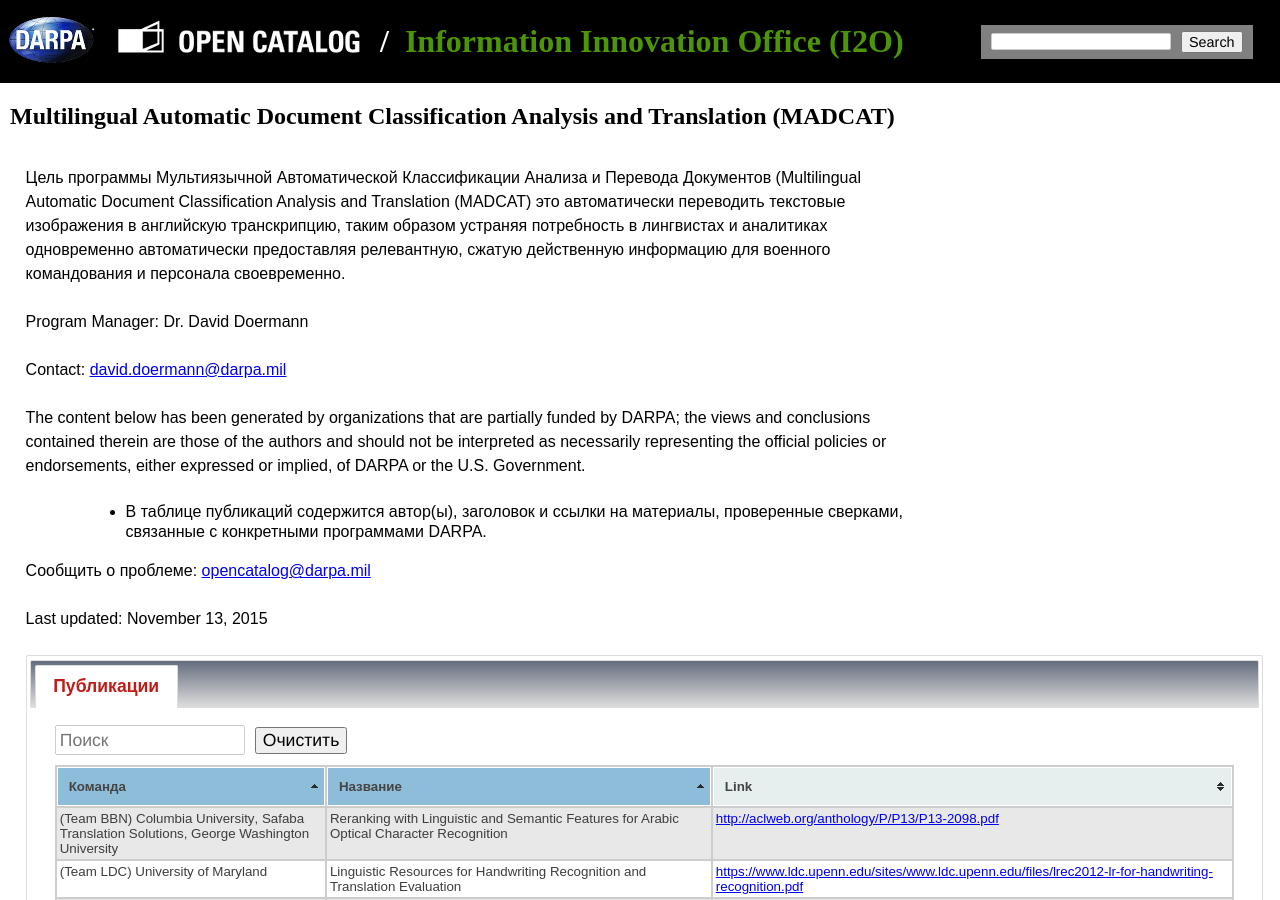
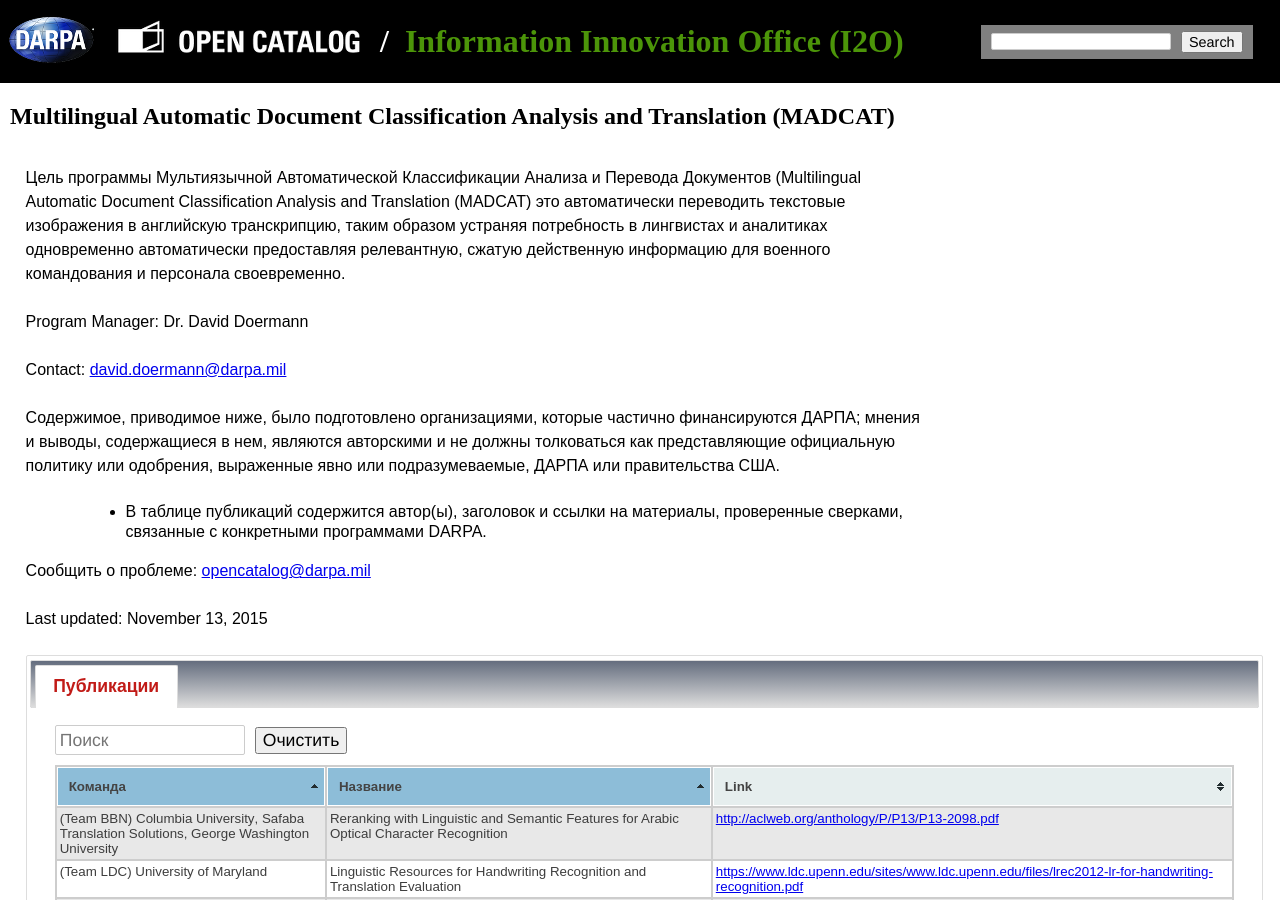
Before and after one commit to kant2002/darpa-ru, a Jekyll site: the page built from ru/MADCAT.html, in a window 1280 px wide and 900 px high. Built offline with Jekyll 4.4.1, drawn with Linux system fonts in a browser that asks for light colours.

Commit message:
New translations MADCAT.html (Russian)

```diff
--- a/ru/MADCAT.html
+++ b/ru/MADCAT.html
@@ -6,7 +6,7 @@
 <h2><a href='http://www.darpa.mil/program/multilingual-automatic-document-classification-analysis-and-translation' class='programlink'>Multilingual Automatic Document Classification Analysis and Translation (MADCAT)</a></h2>
 <div class='left-paragraph'><p>Цель программы Мультиязычной Автоматической Классификации Анализа и Перевода Документов (Multilingual Automatic Document Classification Analysis and Translation (MADCAT)
  это автоматически переводить текстовые изображения в английскую транскрипцию, таким образом устраняя потребность в лингвистах и аналитиках
- одновременно автоматически предоставляя релевантную, сжатую действенную информацию для военного командования и персонала своевременно.<p><p>Program Manager: <a href='http://www.darpa.mil/staff/dr-david-doermann' class='programmanagerlink'>Dr. David Doermann</a></p><p>Contact: <a href='mailto:david.doermann@darpa.mil'>david.doermann@darpa.mil</a><p><p>The content below has been generated by organizations that are partially funded by DARPA; the views and conclusions contained therein are those of the authors and should not be interpreted as necessarily representing the official policies or endorsements, either expressed or implied, of DARPA or the U.S. Government.</p><ul><li>В таблице публикаций содержится автор(ы), заголовок и ссылки на материалы, проверенные сверками, связанные с конкретными программами DARPA.</li></ul><p>Сообщить о проблеме: <a href="mailto:opencatalog@darpa.mil">opencatalog@darpa.mil</a></p><p>Last updated: November 13, 2015</p></div><div id='dialog'></div><div id='tabs' class='table-tabs'><ul><li><a href='#tabs1'>Публикации</a></li></ul><div id='publications'><div id='tabs1'><input class='search' placeholder='Поиск' id='search1'/><button class='clear_button' id='clear1'>Очистить</button><table id='pubs' class='tablesorter'>
+ одновременно автоматически предоставляя релевантную, сжатую действенную информацию для военного командования и персонала своевременно.<p><p>Program Manager: <a href='http://www.darpa.mil/staff/dr-david-doermann' class='programmanagerlink'>Dr. David Doermann</a></p><p>Contact: <a href='mailto:david.doermann@darpa.mil'>david.doermann@darpa.mil</a><p><p>Содержимое, приводимое ниже, было подготовлено организациями, которые частично финансируются ДАРПА; мнения и выводы, содержащиеся в нем, являются авторскими и не должны толковаться как представляющие официальную политику или одобрения, выраженные явно или подразумеваемые, ДАРПА или правительства США.</p><ul><li>В таблице публикаций содержится автор(ы), заголовок и ссылки на материалы, проверенные сверками, связанные с конкретными программами DARPA.</li></ul><p>Сообщить о проблеме: <a href="mailto:opencatalog@darpa.mil">opencatalog@darpa.mil</a></p><p>Last updated: November 13, 2015</p></div><div id='dialog'></div><div id='tabs' class='table-tabs'><ul><li><a href='#tabs1'>Публикации</a></li></ul><div id='publications'><div id='tabs1'><input class='search' placeholder='Поиск' id='search1'/><button class='clear_button' id='clear1'>Очистить</button><table id='pubs' class='tablesorter'>
  <thead>
  <tr><th>Команда</th><th>Название</th><th>Link</th></tr>
  </thead>
```
